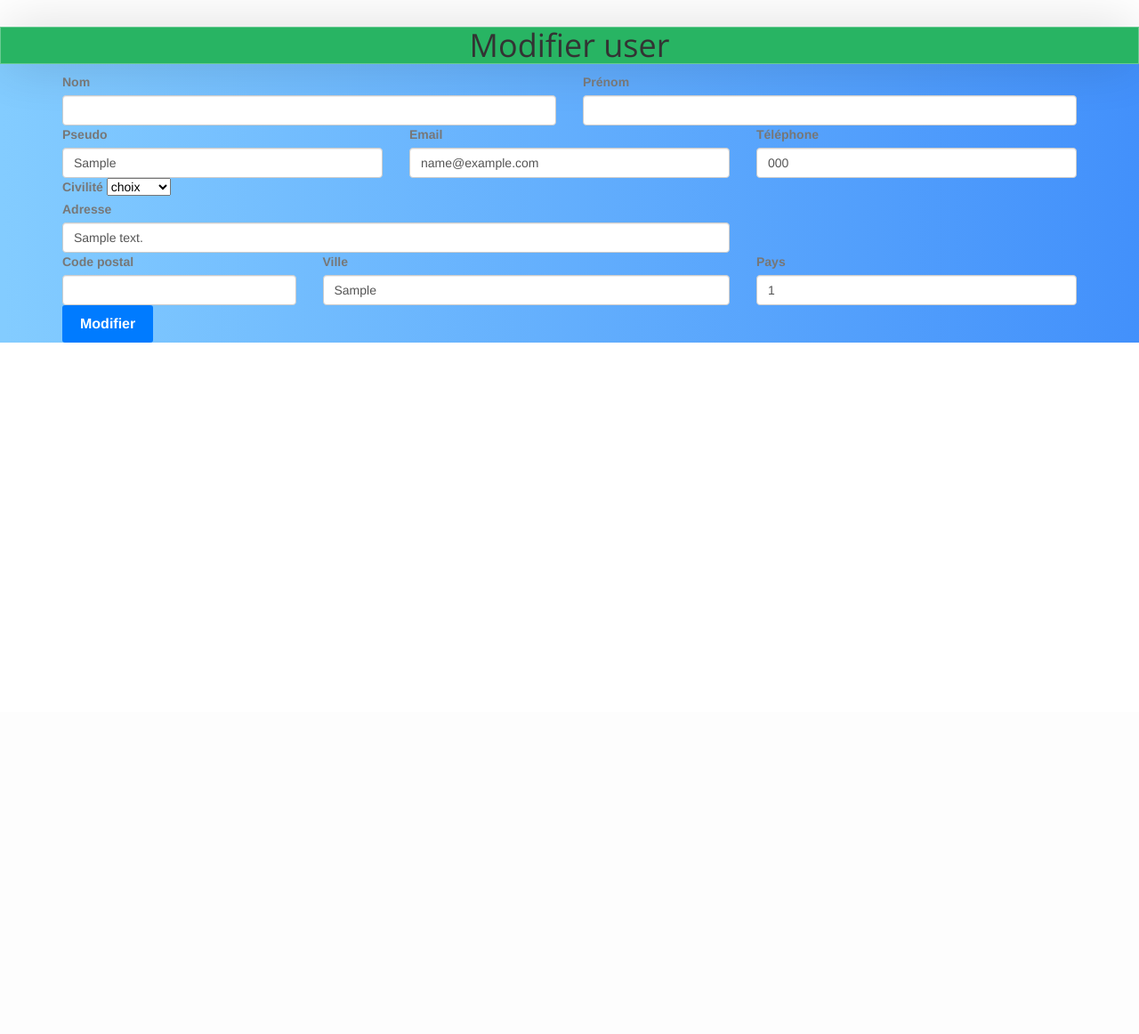
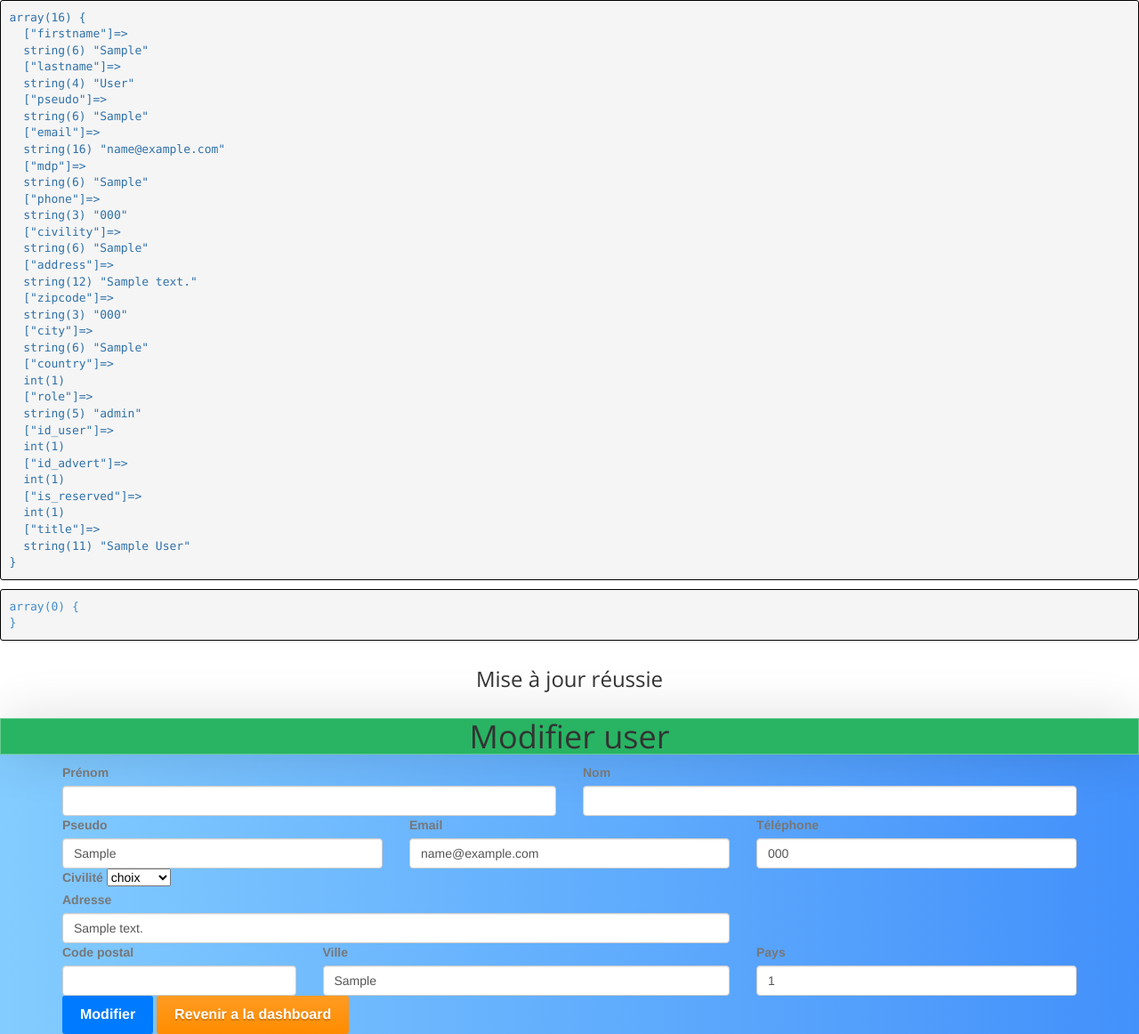
Before and after one commit to cubahitman/projet-CasaCuba, a PHP site: page /admin/form_modifier-user.php?id_user=1 in a window 1280 px wide. Shown: the whole page at 89% size. Before the commit the page ends 385 px from the top, so only its background shows below. Run offline with PHP 8.4, Linux system fonts and the light colour scheme; tables that the repository leaves empty or names only in its code hold one stand-in row (values such as "Sample post"); data that the repository does not hold is empty.

Commit message:
formulairee

```diff
--- a/admin/form_modifier-user.php
+++ b/admin/form_modifier-user.php
@@ -2,10 +2,10 @@
 require_once "../inc/funtions.inc.php";
 $id_user = $_GET['id_user'];
 $user = showUser($id_user);
-// debug($user);
+debug($user);
 // ==================
 $info = ''; // Initialisez $info avec une chaîne vide
-if (isset($_POST['Modifier'])) {
+if (isset($_POST)) {
     debug($_POST);
     $lastName = $_POST['lastName'];
 
@@ -32,9 +32,11 @@
 
     updateUser(
 
-        $lastName,
+        $_POST['id_user'],
 
         $firstName,
+
+        $lastName,
 
         $pseudo,
 
@@ -58,6 +60,7 @@
 
 $title = "modifier-user";
 require_once "../inc/header.inc_copy.php";
+ob_start(); // Active le tampon de sortie
 ?>
 <div class="font_encadrage">
     <h1 class="text-center box">Modifier user</h1>
@@ -69,13 +72,17 @@
     <div class="container">
         <form action="" method="post" class="p-3">
             <div class="row mb-3">
+                <div>
+                    <input type="hidden" name="id_user" value="<?php echo $user['id_user']; ?>">
+                </div>
+
+                <div class="col-md-6 mb-5">
+                    <label for="firstName" class="form-label mb-3">Prénom</label>
+                    <input type="text" class="form-control fs-5" id="firstName" name="firstName" value=<?php echo $user['firstName']; ?>>
+                </div>
                 <div class="col-md-6 mb-5">
                     <label for="lastName" class="form-label mb-3">Nom</label>
                     <input type="text" class="form-control fs-5" id="lastName" name="lastName" value=<?php echo $user['lastName']; ?>>
-                </div>
-                <div class="col-md-6 mb-5">
-                    <label for="firstName" class="form-label mb-3">Prénom</label>
-                    <input type="text" class="form-control fs-5" id="firstName" name="firstName" value=<?php echo $user['firstName']; ?>>
                 </div>
             </div>
             <div class="row mb-3">
@@ -97,11 +104,11 @@
                 <div class="col-md-10 mb-5">
                     <label class="form-label mb-3">Civilité</label>
                     <select class="form-select fs-5" name="civility">
-                        <option value="c" <?php if ($user['civility'] == 'c') echo 'elected'; ?>>choix</option>
+                        <option value="c" <?php if ($user['civility'] == 'c') echo 'selected'; ?>>choix</option>
 
-                        <option value="h" <?php if ($user['civility'] == 'h') echo 'elected'; ?>>Homme</option>
+                        <option value="h" <?php if ($user['civility'] == 'h') echo 'selected'; ?>>Homme</option>
 
-                        <option value="f" <?php if ($user['civility'] == 'f') echo 'elected'; ?>>Femme</option>
+                        <option value="f" <?php if ($user['civility'] == 'f') echo 'selected'; ?>>Femme</option>
                     </select>
                 </div>
             </div>
@@ -127,7 +134,10 @@
             </div>
             <div class=" my-5">
                 <button class="w-25 m-auto btn " type="submit">Modifier</button>
-                <!-- <p class="text-center mt-5">Vous avez déjà un compte ! <a href="authentification.php" class="text-danger">Connectez-vous ici</a></p> -->
+
+                <a href="dashboard.php?users_php" class="display-5 mx-5 btn btn-primary text-white text-decoration-none">
+                    Revenir a la dashboard
+                </a>
             </div>
-        </form></span>
+        </form>
     </div>
--- a/inc/funtions.inc.php
+++ b/inc/funtions.inc.php
@@ -278,26 +278,28 @@
     ));
 }
 // ////////////////////  Fonction pour modifier un utilisateur//////////////
-function updateUser($lastName, $firstName, $pseudo, $email,  $phone, $civility, $address, $zipCode, $city, $country,)
+function updateUser($id_user, $firstName, $lastName, $pseudo, $email, $phone, $civility, $address, $zipCode, $city, $country)
 {
     $pdo = connexionBdd();
-    $sql = $pdo->prepare("UPDATE user SET  lastName = :lastName, firstName = :firstName,pseudo = :pseudo, email = :email, mdp = :mdp, phone = :phone, civility = :civility, address = :address, zipCode = :zipCode, city = :city, country = :country WHERE id_user = :id_user LIMIT 1");
+    $sql = $pdo->prepare("UPDATE users SET firstName = :firstName, lastName = :lastName, pseudo = :pseudo, email = :email, phone = :phone, civility = :civility, address = :address, zipCode = :zipCode, city = :city, country = :country WHERE id_user = :id_user LIMIT 1");
+    $sql->bindParam(':firstName', $firstName);
     $sql->bindParam(':lastName', $lastName);
-    $sql->bindParam(':firstName', $firstName);
-
     $sql->bindParam(':pseudo', $pseudo);
     $sql->bindParam(':email', $email);
-
     $sql->bindParam(':phone', $phone);
-
     $sql->bindParam(':civility', $civility);
-
     $sql->bindParam(':address', $address);
     $sql->bindParam(':zipCode', $zipCode);
     $sql->bindParam(':city', $city);
     $sql->bindParam(':country', $country);
-    $sql->bindParam(':id_user', $id_user, PDO::PARAM_INT);
-    $sql->execute();
+    $sql->bindParam(':id_user', $id_user);
+    if ($sql->execute()) {
+
+        echo '<h3 class="text-center">Mise à jour réussie</h3>';
+    } else {
+        $errorInfo = $sql->errorInfo();
+        echo "Erreur lors de la mise à jour : " . $errorInfo[2];
+    }
 }
 
 // ==========Function ajouter annonce =============//
```
